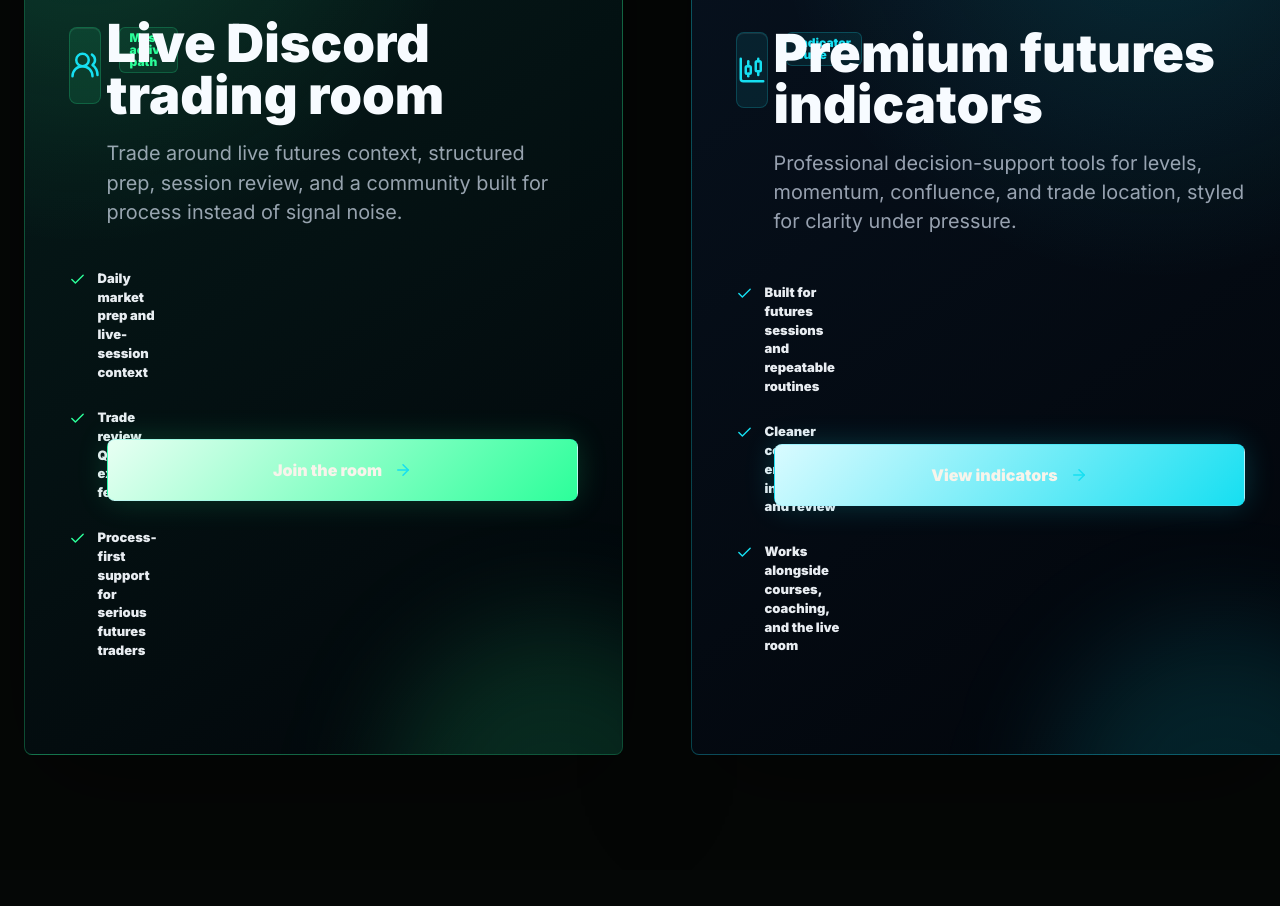
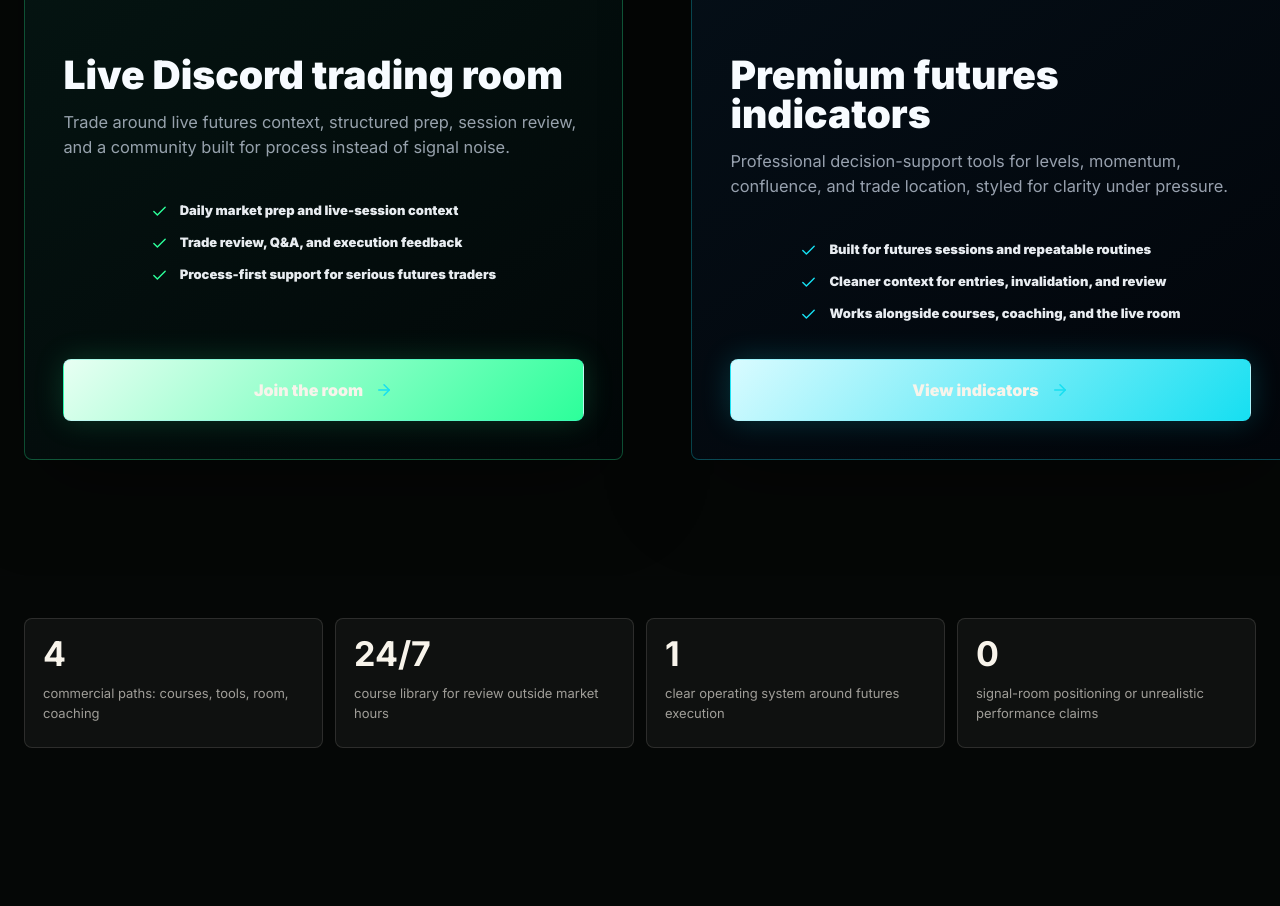
Before and after one commit to CodoWIzard/xentro-trading-template-clone, a Next.js app: page / in a window 1280 px wide. Shown: the part 1720-2626 px from the top of the page. Built offline with nearby package versions, Linux system fonts and the light colour scheme.

Commit message:
Fix offer card formatting

```diff
--- a/app/globals.css
+++ b/app/globals.css
@@ -2535,56 +2535,39 @@
 
 .myt-offer-card {
   position: relative;
-  display: grid;
-  min-height: clamp(500px, 42vw, 620px);
+  display: flex;
+  flex-direction: column;
+  min-height: clamp(520px, 38vw, 600px);
   overflow: hidden;
-  padding: clamp(24px, 3.4vw, 48px);
+  padding: clamp(26px, 3vw, 42px);
   border: 1px solid rgba(22, 223, 241, 0.18);
   border-radius: 8px;
-  background:
-    linear-gradient(145deg, rgba(9, 22, 34, 0.98), rgba(2, 5, 10, 0.98)),
-    #02050a;
+  background: linear-gradient(145deg, rgba(6, 15, 24, 0.98), rgba(2, 5, 10, 0.98));
   box-shadow:
-    0 34px 110px rgba(0, 0, 0, 0.36),
+    0 30px 90px rgba(0, 0, 0, 0.32),
     inset 0 1px 0 rgba(255, 255, 255, 0.06);
   isolation: isolate;
 }
 
 .myt-offer-card-community {
   border-color: rgba(44, 255, 154, 0.28);
-  background:
-    radial-gradient(circle at 10% 0%, rgba(44, 255, 154, 0.16), transparent 24rem),
-    linear-gradient(145deg, rgba(6, 29, 27, 0.98), rgba(2, 5, 10, 0.98));
+  background: linear-gradient(145deg, rgba(5, 22, 19, 0.98), rgba(2, 7, 8, 0.98));
 }
 
 .myt-offer-card-indicators {
   border-color: rgba(22, 223, 241, 0.28);
-  background:
-    radial-gradient(circle at 78% 4%, rgba(22, 223, 241, 0.15), transparent 24rem),
-    linear-gradient(145deg, rgba(7, 18, 31, 0.98), rgba(2, 5, 10, 0.98));
+  background: linear-gradient(145deg, rgba(5, 16, 25, 0.98), rgba(2, 5, 10, 0.98));
 }
 
 .myt-offer-glow {
-  position: absolute;
-  right: -18%;
-  bottom: -24%;
-  z-index: -1;
-  width: 58%;
-  aspect-ratio: 1;
-  border-radius: 999px;
-  background: rgba(44, 255, 154, 0.14);
-  filter: blur(54px);
-}
-
-.myt-offer-card-indicators .myt-offer-glow {
-  background: rgba(22, 223, 241, 0.13);
+  display: none;
 }
 
 .myt-offer-topline {
   display: flex;
-  align-items: start;
+  align-items: flex-start;
   justify-content: space-between;
-  gap: 18px;
+  gap: 16px;
 }
 
 .myt-offer-topline > span {
@@ -2626,49 +2609,48 @@
 }
 
 .myt-offer-copy {
-  align-self: end;
   max-width: 780px;
-  padding-top: clamp(72px, 9vw, 140px);
+  padding-top: clamp(52px, 6vw, 88px);
 }
 
 .myt-offer-copy h2 {
-  max-width: 720px;
+  max-width: 620px;
   margin: 0;
   color: #f7fbff;
-  font-size: clamp(34px, 4.1vw, 60px);
+  font-size: clamp(32px, 3.05vw, 48px);
   font-weight: 900;
-  line-height: 0.98;
+  line-height: 1;
   letter-spacing: 0;
 }
 
 .myt-offer-copy p {
-  max-width: 680px;
-  margin: 18px 0 0;
+  max-width: 600px;
+  margin: 16px 0 0;
   color: rgba(227, 239, 255, 0.66);
-  font-size: clamp(16px, 1.55vw, 22px);
-  line-height: 1.48;
+  font-size: clamp(16px, 1.28vw, 19px);
+  line-height: 1.52;
 }
 
 .myt-offer-points {
   display: grid;
-  gap: 14px;
+  gap: 13px;
   padding: 0;
-  margin: clamp(28px, 3vw, 42px) 0 clamp(26px, 3vw, 40px);
+  margin: clamp(28px, 3vw, 38px) 0 clamp(24px, 2.6vw, 34px);
   list-style: none;
 }
 
 .myt-offer-points li {
-  display: grid;
-  grid-template-columns: auto 1fr;
+  display: flex;
   gap: 12px;
-  align-items: start;
+  align-items: flex-start;
   color: rgba(227, 239, 255, 0.78);
-  font-size: clamp(15px, 1.25vw, 18px);
+  font-size: clamp(15px, 1.08vw, 17px);
   font-weight: 700;
   line-height: 1.45;
 }
 
 .myt-offer-points svg {
+  flex: 0 0 auto;
   margin-top: 2px;
   color: #2cff9a;
 }
@@ -2682,6 +2664,7 @@
   align-items: center;
   justify-content: center;
   gap: 12px;
+  margin-top: auto;
   min-height: 62px;
   width: 100%;
   padding: 16px 18px;
@@ -3414,11 +3397,11 @@
   }
 
   .myt-offer-copy {
-    padding-top: 64px;
+    padding-top: 42px;
   }
 
   .myt-offer-copy h2 {
-    font-size: clamp(30px, 10vw, 40px);
+    font-size: clamp(30px, 9vw, 38px);
     line-height: 1.02;
   }
 
```
